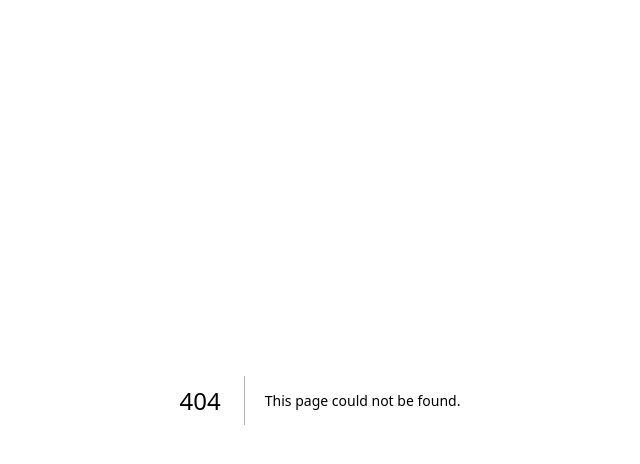
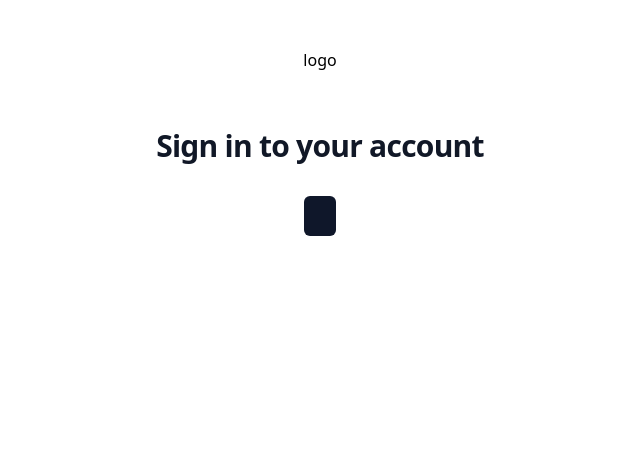
Before and after one commit to OpTi9/Full-Stack-Realtime-Chat-Demo, a Next.js app: page /login in a window 1280 px wide. Before the commit this address had no page. Shown: the top 464 px of the page, without its empty margins (320-960 px from the left). Built offline with nearby package versions, Linux system fonts and the light colour scheme.

Commit message:
starting sign in page

```diff
--- /dev/null
+++ b/src/app/login/page.tsx
@@ -0,0 +1,25 @@
+'use client'
+
+import {FC, useState} from 'react'
+import Button from "@/components/ui/Button";
+
+interface PageProps {}
+
+const Page: FC<PageProps> = ({}) => {
+    const [isLoading, setIsLoading] = useState<boolean>(false);
+    return <>
+        <div className="flex min-h-full items-center justify-center py-12 px-4 sm:px-6 lg:px-8">
+            <div className="w-full flex flex-col items-center max-w-md space-y-8">
+                <div className="flex flex-col items-center gap-8">
+                    logo
+                    <h2 className='mt-6 text-center text-3xl font-bold tracking-tight text-gray-900'>
+                        Sign in to your account
+                    </h2>
+                </div>
+                <Button isLoading={isLoading} type='button' className="max-w-sm mx-auto"></Button>
+            </div>
+        </div>
+    </>
+}
+
+export default Page
--- a/src/app/page.tsx
+++ b/src/app/page.tsx
@@ -1,6 +1,10 @@
 import {db} from "@/lib/db";
+import Button from "@/components/ui/Button";
 
 export default async function Home() {
 
-    return <div>test</div>
+    return <div>
+        test
+        <Button variant="ghost">Hey</Button>
+    </div>
 }
```
